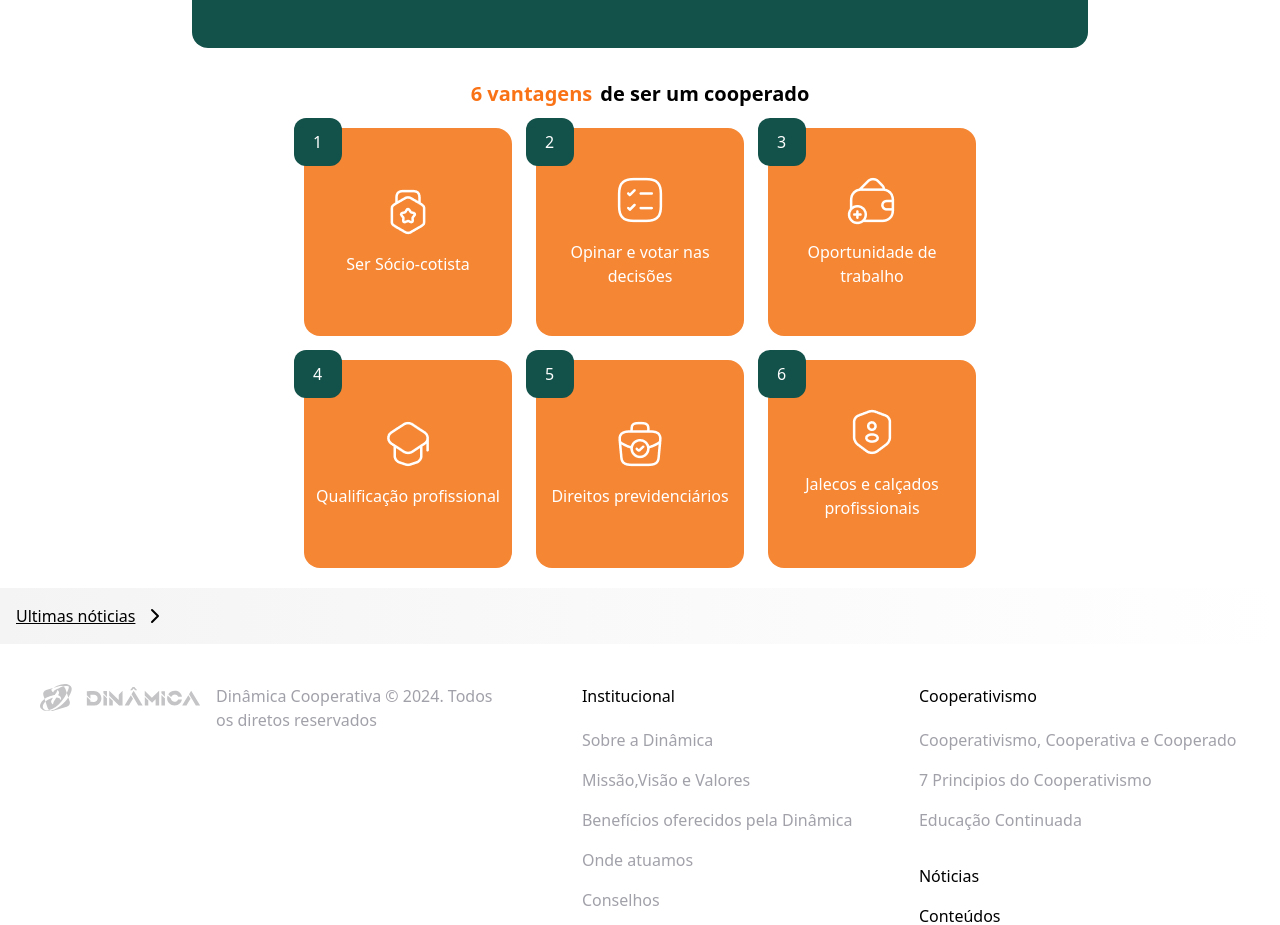
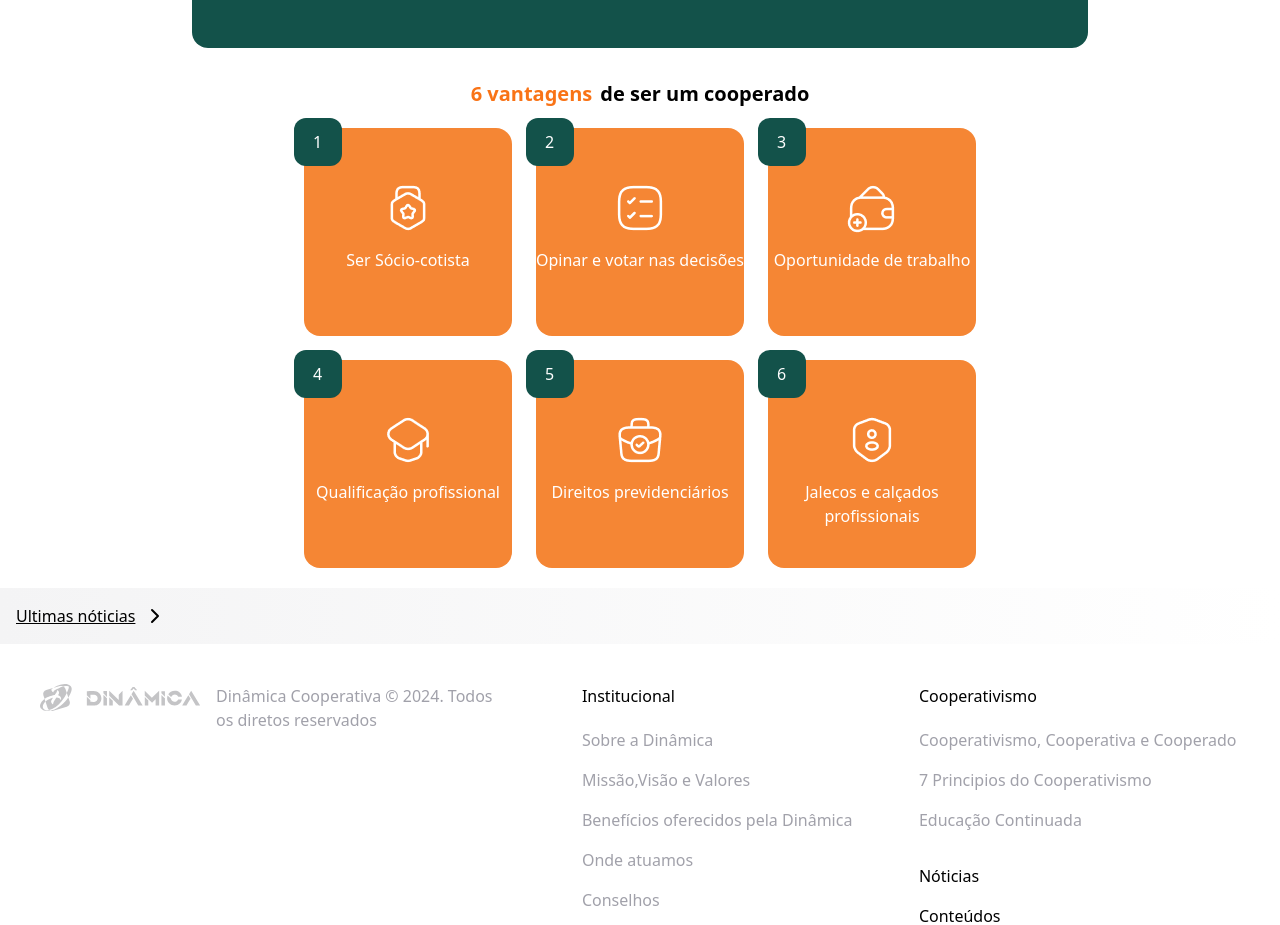
Before and after one commit to joaogg77br/dinamica, a React (Vite) app: page / in a window 1280 px wide. Shown: the part 2240-3165 px from the top of the page. Built offline with nearby package versions, Linux system fonts and the light colour scheme.

Commit message:
vendo se dessa vez vai o deploy

```diff
--- a/src/components/Advantages.jsx
+++ b/src/components/Advantages.jsx
@@ -3,18 +3,18 @@
 export default function Advantagens({text,img,number}){
     return(
         <div className="">
-            <div className="relative h-40 w-40 md:h-52 md:w-52 bg-laranja rounded-2xl
+            <div className="relative h-60 w-40 md:h-52 md:w-52 bg-laranja rounded-2xl
             p-10
             sm:h-40 sm:w-60 sm:p-0
             ">
                 <div className="flex h-10 w-10 justify-center items-center absolute top-fifityMin left-fifityMin bg-verde text-white rounded-xl
                     sm:h-12 sm:w-12
                 ">{number}</div>
-                <div className="flex flex-col justify-center text-white w-full h-40  text-center p-2 lg:pt-10 ">
-                    <div className="h-20 flex items-center justify-center">
+                <div className="flex flex-col justify-center text-white w-full text-center  lg:pt-10 ">
+                    <div className="flex flex-col items-center justify-center">
                     <img src={img} alt="" />
+                    <p className="">{text}</p>
                     </div>
-                    <p>{text}</p>
                 </div>
             </div>
         </div>
--- a/src/pages/Atucao.jsx
+++ b/src/pages/Atucao.jsx
@@ -1,6 +1,7 @@
 import Footer from "../components/Footer";
 import Header from "../components/Header";
 import Info from "../components/Info";
+import Mapa from "../assets/map.svg"
 
 export default function Atuacao() {
     return (
@@ -11,6 +12,7 @@ export default function Atuacao() {
             </div>
                 <div className="flex flex-col flex-wrap-reverse w-full gap-4 p-16 bg-zinc-100">
                     <p className=" text-center lg:text-md">A Dinâmica possui mais <span className="font-bold">de 6 mil cooperados</span>, e presta seus serviços através de seus cooperados em empresas públicas e privadas, <br></br>presentes nos estados de Alagoas, Pernambuco e Paraíba.</p>
+                    <img className="lg:h-96 lg:96" src={Mapa} alt="" />
                 </div>
                 <Footer/>
         </>
```
